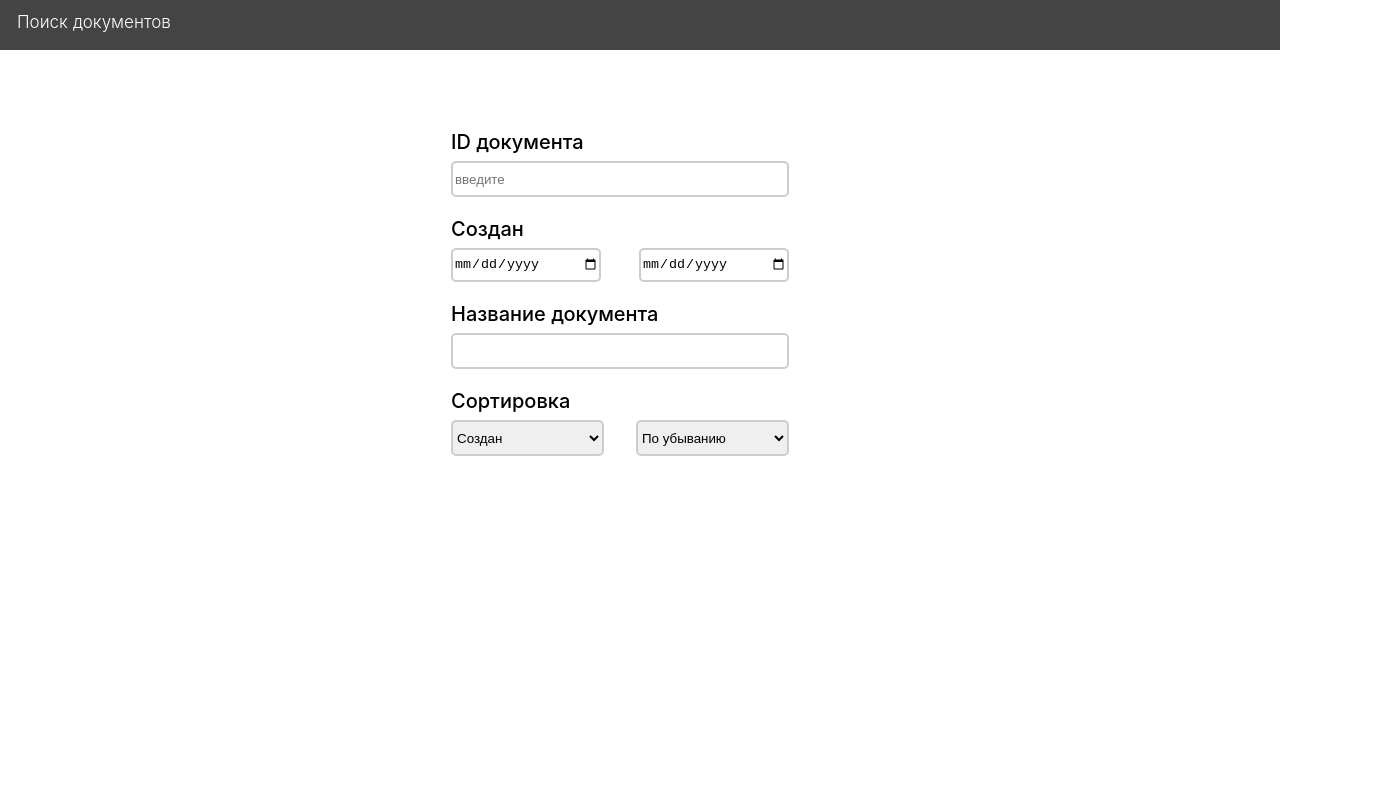
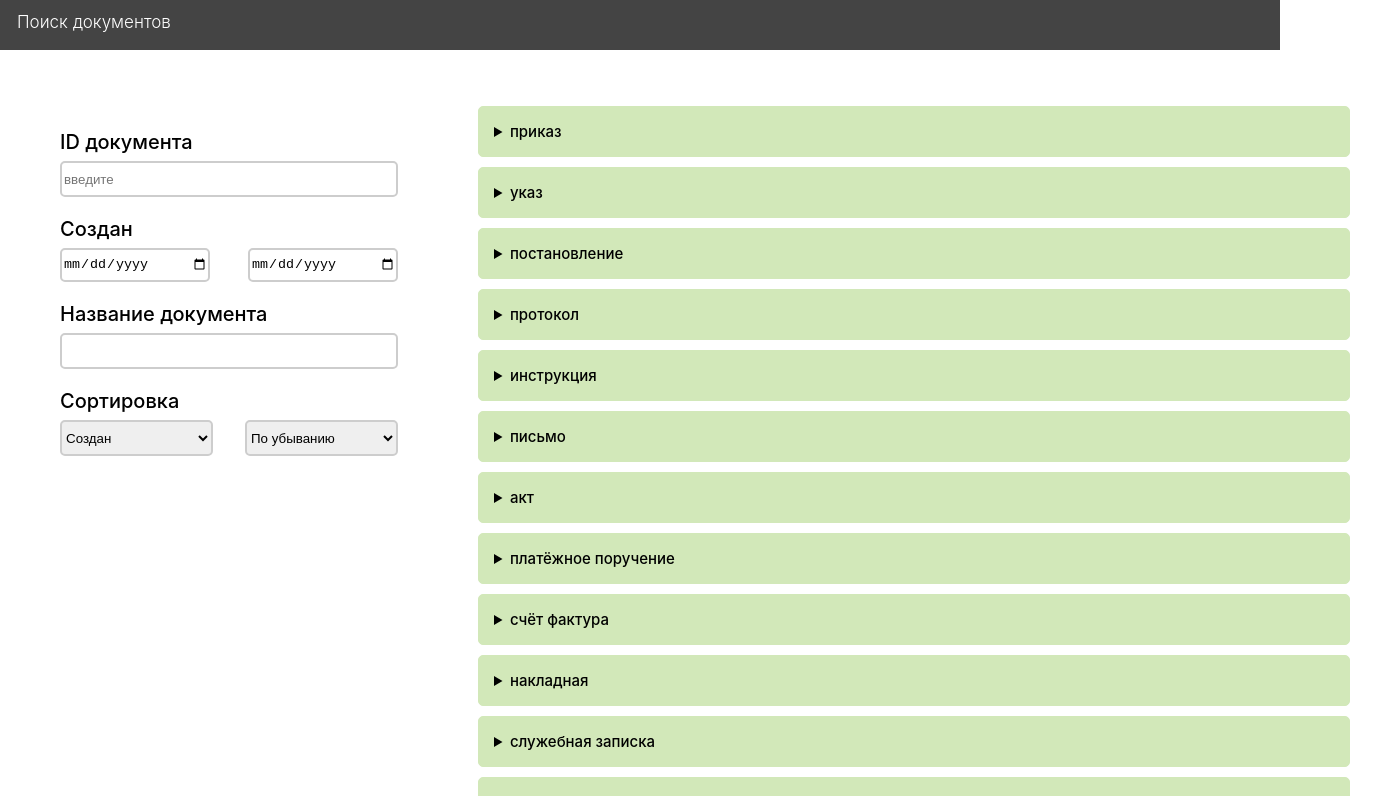
Before and after one commit to AlexeyKoles/register-of-documents, a React (Create React App) app: page / in a window 1280 px wide. Shown: the top 796 px of the page, 1390 px wide, since content can reach past the window. Built offline with nearby package versions, Linux system fonts and the light colour scheme.

Commit message:
доделал фильтр по датам

```diff
--- a/src/App.css
+++ b/src/App.css
@@ -1,5 +1,5 @@
 .AppBlocks {
-  display: flex;
+  display: inline-flex;
   margin: 30px;
   flex-direction: row;
   justify-content: center;
--- a/src/App.js
+++ b/src/App.js
@@ -30,6 +30,8 @@ function App() {
   const [valueName, setValueName] = useState("");
   const [dateValue1, setDateValue1] = useState();
   const [dateValue2, setDateValue2] = useState();
+  console.log(dateValue1)
+  console.log(dateValue2)
 
 
   return (
--- a/src/components/ListDocuments/ListDocuments.js
+++ b/src/components/ListDocuments/ListDocuments.js
@@ -1,7 +1,5 @@
 import Document from "../Document/document";
 import React from 'react';
-
-
 
 const ListDocument = (props) => {
 
@@ -15,20 +13,24 @@ const ListDocument = (props) => {
         }
         if (props.dateValue1 && props.dateValue2) {
 
+            if (props.dateValue2 < props.dateValue1) {
+                return item
+            }
+
+            if (isNaN(props.dateValue1) || isNaN(props.dateValue2)) {
+                return item
+            }
             for (let i = props.dateValue1.getTime(); i < props.dateValue2.getTime(); i = i + 24 * 60 * 60 * 1000) {
-
-                if (i === item.date.getTime()) { return (item) }
-
-
-
-
+                if (i === item.date.getTime()) {
+                    return item
+                }
             }
         }
 
+        else return item
 
-
-    })
-
+        return false
+    });
 
     const elemets = filterName.map((item, index) => {
         return (
@@ -41,7 +43,6 @@ const ListDocument = (props) => {
             />)
     });
 
-
     return (
         <ul className="listDocument">
             {elemets}
```
